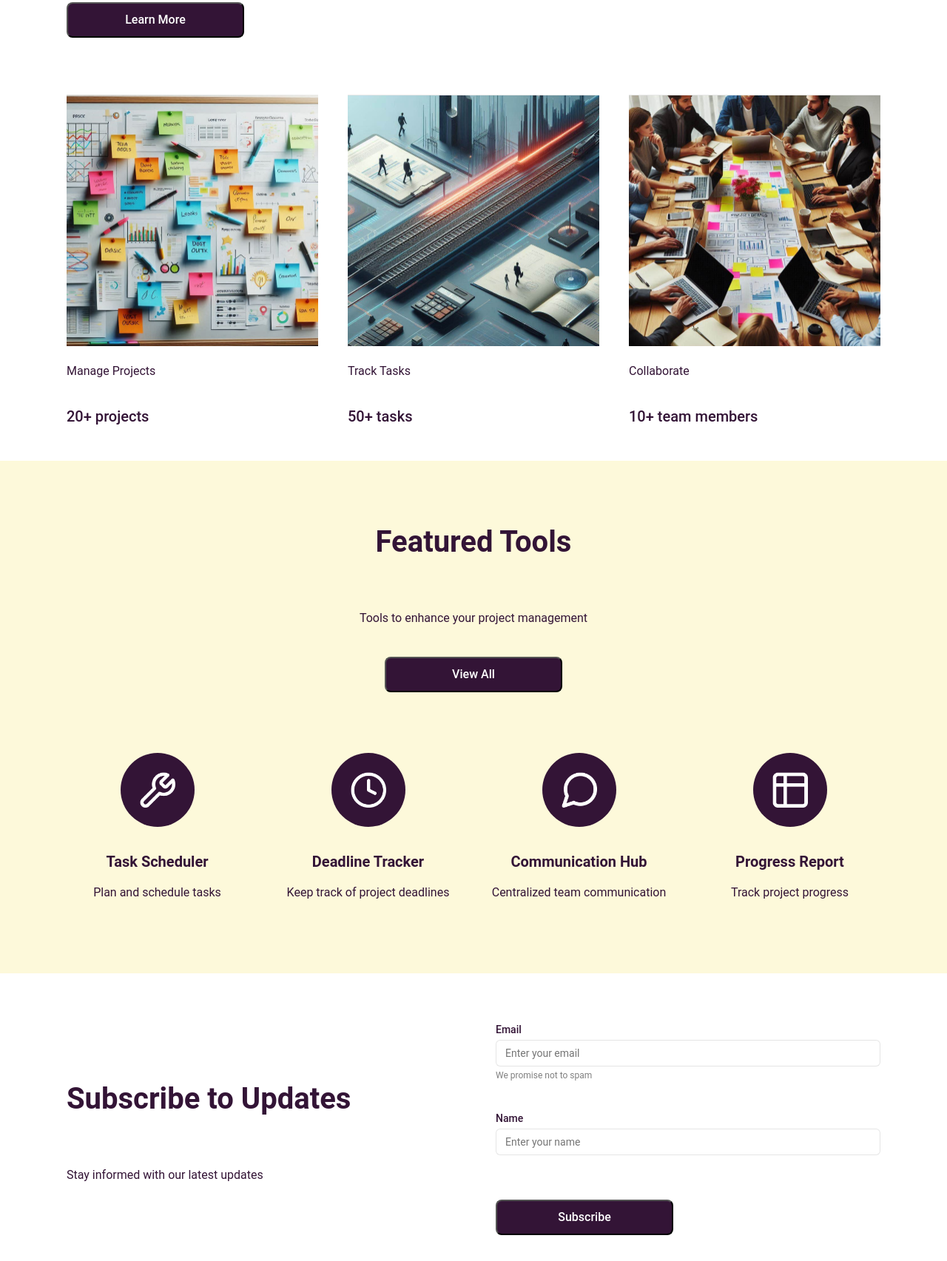
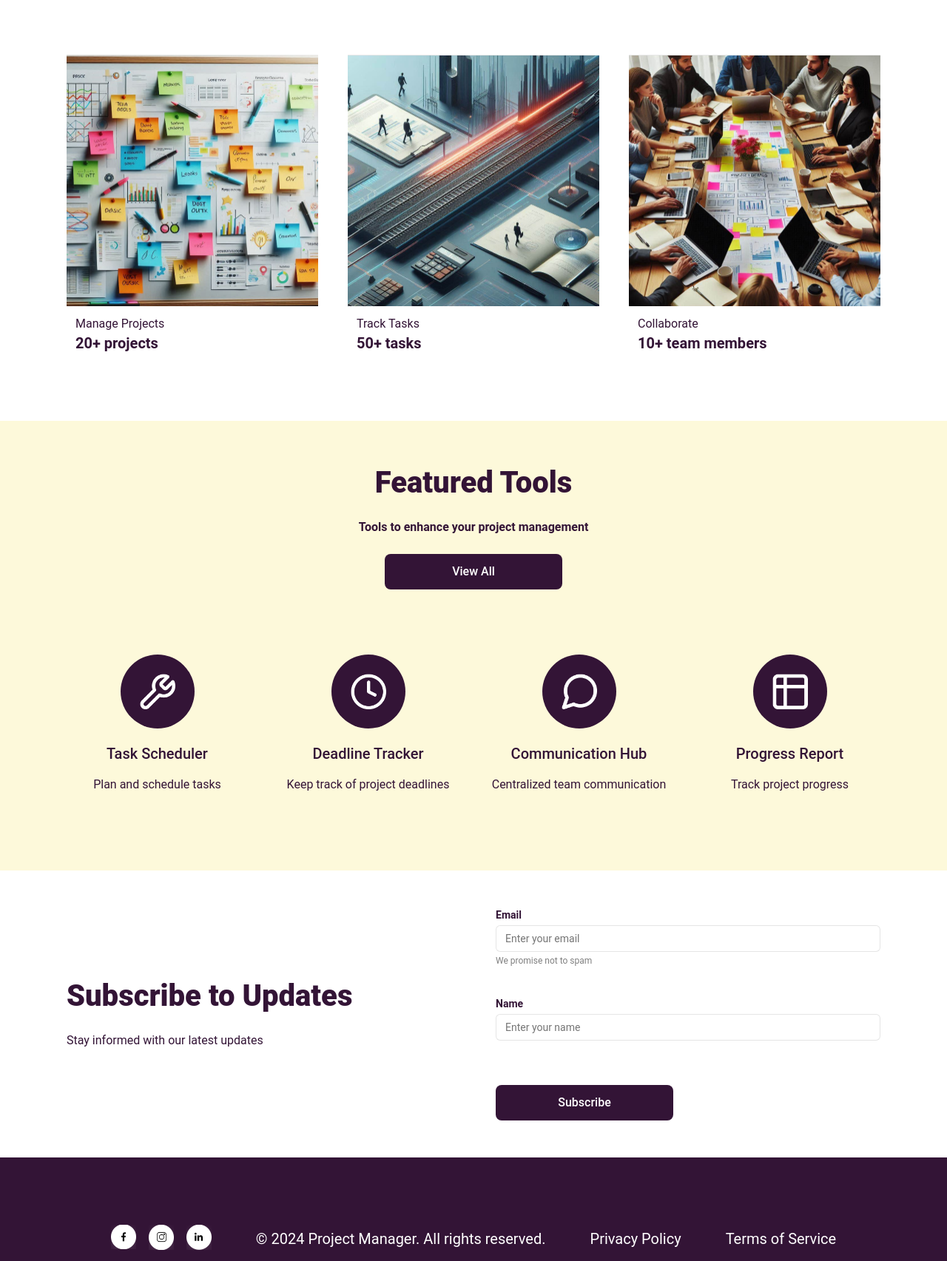
Before and after one commit to tretake/Compass-UOL-Desafio-1---Semana-04, a plain HTML site: page index.html in a window 1280 px wide. Shown: the part 865-2570 px from the top of the page at 74% size. Drawn offline with Linux system fonts and the light colour scheme.

Commit message:
home code cleaning

```diff
--- a/index.html
+++ b/index.html
@@ -29,7 +29,10 @@
         </div>
 
         <div class="container">
-          <img src="assets/images/image.png" alt="" />
+          <img
+            src="assets/images/image.png"
+            alt="woman looking at a screen with blocks connected by lines"
+          />
         </div>
       </div>
       <div class="section-2">
@@ -122,7 +125,6 @@
           <p>Stay informed with our latest updates</p>
         </div>
         <form id="login">
-          <ul>
           <li>
             <label>Email</label>
             <input type="text" id="mail" placeholder="Enter your email" />
@@ -136,7 +138,6 @@
           </li>
 
           <li><button id="submit">Subscribe</button></li>
-          </ul>
         </form>
       </div>
     </main>
--- a/src/css/home.css
+++ b/src/css/home.css
@@ -1,7 +1,6 @@
 body {
 margin: 0;
 }
-
 
 header {
     background: #331436;
@@ -14,16 +13,11 @@ header {
     height: 80px;
     gap: 20px;
 }
-
-
 header .logo-1 {
 
     width: 50px;
     height: 50px;
 }
-
-
-
 header .titulo {
     font: 400 28px/36px 'Roboto',sans-serif;
     color: #FFFFFF;
@@ -43,11 +37,7 @@ a {
 }
 .header-nav button {
     font: 500 16px/24px 'Roboto', sans-serif;
-
-    display: flex;
-    flex-direction: column;
-    justify-content: center;
-    align-items: center;
+    text-align: center;
     padding: 12px;
 
     width: 240px;
@@ -59,8 +49,9 @@ a {
 
     color: #FCF4B6;
 }
-
 footer {
+    box-sizing: border-box;
+    height: 220px;
     display: flex;
     justify-content: center;
     align-items: center;
@@ -68,7 +59,6 @@ footer {
     gap: 60px;
     background: #331436;
 }
-
 footer .socials {
     display: flex;
     justify-content: space-between;
@@ -99,192 +89,113 @@ footer .container h1 {
 
 
 .main-section {
-
     display: flex;
-    flex-direction: row;
     justify-content: center;
     align-items: center;
     padding: 30px 170px;
     gap: 60px;
-
-
     background: #7A1745;
-
-
-
 }
 .main-section .container {
-
 display: flex;
 flex-direction: column;
 align-items: center;
 padding: 0px;
 gap: 24px;
-
-
 }
-
 .main-section .container h1 {
     width: 520px;
     height: 48px;
-
-font-family: 'Roboto';
-font-style: normal;
-font-weight: 700;
-font-size: 40px;
-line-height: 48px;
-/* identical to box height, or 120% */
-text-align: center;
-
+    font: 700 40px/48px 'Roboto', sans-serif;
     color: #FFFFFF;
 }
-
 .main-section .container h1 strong {
-
     color: #FCF4B6;
 }
 .main-section .container p {
-    font-family: 'Roboto';
-    font-style: normal;
-    font-weight: 400;
-    font-size: 16px;
-    line-height: 24px;
-    /* or 150% */
-
+    font: 400 16px/24px 'Roboto',sans-serif;
     width: 520px;
     height: 72px;
-
     text-align: center;
-
     color: #FFFFFF;
-
 }
-
 .main-section img {
 display: flex;
 flex-direction: column;
 align-items: center;
 padding: 0px;
 gap: 24px;
-
 }
-
-
-
 .main-section button {
-
-    display: flex;
-    flex-direction: column;
-    justify-content: center;
-    align-items: center;
+    font: 500 16px/24px 'Roboto',sans-serif;
+    text-align: center;
     padding: 12px;
-
     width: 240px;
     height: 48px;
 
     background: #CB4F57;
     border-radius: 8px;
-
-    font-family: 'Roboto';
-    font-style: normal;
-    font-weight: 500;
-    font-size: 16px;
-    line-height: 24px;
+    border: none;
     color: #FCF4B6;
 }
 
+
 .section-2 {
-
     display: flex;
     flex-direction: column;
     justify-content: center;
     align-items: center;
     padding: 60px 170px;
     gap: 60px;
-    isolation: isolate;
 }
 
 .section-2 .container {
-
     display: flex;
     flex-direction: column;
     align-items: flex-start;
     padding: 0px;
     gap: 24px;
-
 }
 .section-2 .container h1 {
-
-font-family: 'Roboto';
-font-style: normal;
-font-weight: 700;
-font-size: 40px;
-line-height: 48px;
+    font: 900 40px/48px 'Roboto',sans-serif;
     color: #000000;
+    margin: 0;
 }
 .section-2 .container p {
-
+    font: 500 16px/24px 'Roboto',sans-serif;
     width: 1100px;
     height: 48px;
-
-    font-family: 'Roboto';
-    font-style: normal;
-    font-weight: 400;
-    font-size: 16px;
-    line-height: 24px;
-    /* or 150% */
-
     color: #020000;
 }
-
 .section-2 .container button {
-    display: flex;
-flex-direction: column;
-justify-content: center;
-align-items: center;
+    font: 500 16px/24px 'Roboto',sans-serif;
+    text-align: center;
     padding: 12px;
     gap: 12px;
-
     width: 240px;
     height: 48px;
 
-    font-family: 'Roboto';
-font-style: normal;
-font-weight: 500;
-font-size: 16px;
-line-height: 24px;
-/* identical to box height, or 150% */
-
     color: #FFFFFF;
-
     background: #331436;
     border-radius: 8px;
+    border:none
 
 }
-
-
 .section-2 ul {
     display: flex;
-    flex-direction: column;
     justify-content: center;
     align-items: center;
     padding: 0px;
     gap: 40px;
 }
 .section-2 .row {
-
-
     display: flex;
-    flex-direction: row;
     align-items: flex-start;
     padding: 0px;
     gap: 40px;
 }
-
 .section-2 .card {
-
     box-sizing: border-box;
-
     display: flex;
     flex-direction: column;
     align-items: center;
@@ -296,49 +207,31 @@ height: 420px;
     border: 1px solid #FFFFFF;
     border-radius: 6px;
 }
-
 .section-2 .card img {
-
     width: 340px;
     height: 340px;
-
     background: rgba(217, 217, 217, 0.5);
 
 }
 .section-2 .card .text-content {
+
+    box-sizing: border-box;
     display: flex;
     flex-direction: column;
     align-items: flex-start;
     padding: 12px;
-    gap: 4px;
-
     width: 340px;
     height: 80px;
-
 }
 .section-2 .card .text-content h1{
-
-    font-family: 'Roboto';
-    font-style: normal;
-    font-weight: 400;
-    font-size: 16px;
-    line-height: 24px;
-
-
+   font: 400 16px/24px 'Roboto',sans-serif;
+   margin: 0;
     color: #331436;
 }
-
 .section-2 .card .text-content p {
-
-
-    font-family: 'Roboto';
-    font-style: normal;
-    font-weight: 500;
-    font-size: 20px;
-    line-height: 28px;
-    /* identical to box height, or 140% */
-
+    font: 600 20px/28px 'Roboto',sans-serif;
     color: #331436;
+    margin: 0;
 
 }
 
@@ -350,11 +243,8 @@ justify-content: center;
     align-items: center;
     padding: 60px 170px;
     gap: 60px;
-
-
     background: rgba(252, 244, 182, 0.5);
 }
-
 .section-3 .container {
     display: flex;
     flex-direction: column;
@@ -362,150 +252,94 @@ background: rgba(252, 244, 182, 0.5);
     padding: 0px;
     gap: 24px;
 }
-
 .section-3 .container h1 {
-    font-family: 'Roboto';
-font-style: normal;
-font-weight: 700;
-font-size: 40px;
-line-height: 48px;
-/* identical to box height, or 120% */
+    font: 900 40px/48px 'Roboto',sans-serif;
     text-align: center;
-
     color: #331436;
+    margin: 0;
 }
-
 .section-3 .container p {
-    font-family: 'Roboto';
-    font-style: normal;
-    font-weight: 400;
-    font-size: 16px;
-    line-height: 24px;
-    /* identical to box height, or 150% */
+    font: 570 16px/24px 'Roboto',sans-serif;
     text-align: center;
-
+    margin: 0;
     color: #331436;
 }
 
 .section-3 .container button {
-
-display: flex;
-flex-direction: column;
-justify-content: center;
-align-items: center;
+font: 500 16px/24px 'Roboto',sans-serif;
+text-align: center;
 padding: 12px;
-
 width: 240px;
 height: 48px;
-
 background: #331436;
 border-radius: 8px;
+border:none;
 
-font-family: 'Roboto';
-font-style: normal;
-font-weight: 500;
-font-size: 16px;
-line-height: 24px;
 color: #FFFFFF;
 }
-
 .section-3 ul {
-
     display: flex;
     flex-direction: column;
     justify-content: center;
     align-items: center;
     padding: 0px;
     gap: 40px;
-
-
 }
-
 .section-3 ul .row {
-
 display: flex;
-flex-direction: row;
 align-items: flex-start;
 padding: 0px;
 gap: 40px;
 }
-
-
 .section-3 ul li {
-
     display: flex;
     flex-direction: column;
     justify-content: center;
     align-items: center;
     padding: 12px 0px;
     gap: 20px;
-
     width: 245px;
     height: 204px;
-
 }
 .section-3 ul li .frame {
     display: flex;
-    flex-direction: row;
     justify-content: space-between;
     align-items: center;
-
-
-
     width: 100px;
     min-width: 100px;
     height: 100px;
     min-height: 100px;
-
     background: #331436;
     border-radius: 50px;
 }
-
 .section-3 ul li .frame img {
     margin: 0 auto;
     width: 48px;
     height: 48px;
 }
-
 .section-3 ul li .text-content h1 {
-
+    font: 500 20px/28px 'Roboto',sans-serif;
     width: 245px;
     height: 28px;
-
-    font-family: 'Roboto';
-    font-style: normal;
-    font-weight: 700;
-    font-size: 20px;
-    line-height: 28px;
-    /* identical to box height, or 140% */
     text-align: center;
     color: #331436;
+    margin: 0;
 }
-
 .section-3 ul li .text-content p {
+    font: 400 16px/24px 'Roboto',sans-serif;
+    text-align: center;
     width: 245px;
     height: 24px;
-
-    font-family: 'Roboto';
-    font-style: normal;
-    font-weight: 400;
-    font-size: 16px;
-    line-height: 24px;
-    /* identical to box height, or 150% */
-    text-align: center;
-
     color: #331436;
 }
 
 
 .section-4 {
     display: flex;
-    flex-direction: row;
     justify-content: center;
     align-items: center;
     padding: 60px 170px;
     gap: 60px;
-    isolation: isolate;
 }
 
 .section-4 .container{
@@ -514,52 +348,35 @@ height: 204px;
     align-items: flex-start;
     padding: 0px;
     gap: 24px;
-
 }
-
 .section-4 .container h1 {
-
+    font: 900 40px/48px 'Roboto',sans-serif;
     width: 520px;
     height: 48px;
-
-    font-family: 'Roboto';
-    font-style: normal;
-    font-weight: 700;
-    font-size: 40px;
-    line-height: 48px;
-    /* identical to box height, or 120% */
-
+    margin: 0;
+    color: #331436;
+}
+.section-4 .container p {
+    font: 400 16px/24px 'Roboto',sans-serif;
+    width: 520px;
+    height: 24px;
+    margin: 0;
     color: #331436;
 }
 
-.section-4 .container p {
-    width: 520px;
-    height: 24px;
-
-    font-family: 'Roboto';
-    font-style: normal;
-    font-weight: 400;
-    font-size: 16px;
-    line-height: 24px;
-    /* identical to box height, or 150% */
-
-    color: #331436;
-}
-
-.section-4 ul {
-
+.section-4 form{
     display: flex;
     flex-direction: column;
     justify-content: center;
     align-items: flex-start;
     padding: 0px;
+    margin: 0;
     gap: 40px;
 
     width: 520px;
     height: 268px;
 }
-
-.section-4 ul li {
+.section-4 form li {
     display: flex;
     flex-direction: column;
     justify-content: center;
@@ -567,89 +384,42 @@ align-items: flex-start;
     padding: 0px;
     gap: 4px;
 }
-
-.section-4 ul li label {
-
-width: 520px;
-height: 20px;
-
-font-family: 'Roboto';
-font-style: normal;
-font-weight: 500;
-font-size: 14px;
-line-height: 20px;
-
+.section-4 form li label {
+font: 700 14px/20px 'Roboto',sans-serif;
 color: #331436;
 }
 
-.section-4 ul li input {
+.section-4 form li input {
+
+    font: 400 14px/20px 'Roboto',sans-serif;
     box-sizing: border-box;
-
-    /* Auto layout */
-    display: flex;
-    flex-direction: row;
-    align-items: center;
+    width: 520px;
+    height: 36px;
     padding: 8px 12px;
     gap: 4px;
 
-    width: 520px;
-    height: 36px;
-
-    background: #FFFFFF;
     border: 1px solid rgba(0, 0, 0, 0.1);
     border-radius: 6px;
-
-    font-family: 'Roboto';
-font-style: normal;
-font-weight: 400;
-font-size: 14px;
-line-height: 20px;
-/* identical to box height, or 143% */
+    color: rgba(0, 0, 0, 0.5);
+}
+.section-4 form li span {
+    font: 400 12px/16px 'Roboto',sans-serif;
+    width: 520px;
+    height: 16px;
     color: rgba(0, 0, 0, 0.5);
 }
 
-
-.section-4 ul li span {
-
-    width: 520px;
-    height: 16px;
-
-    font-family: 'Roboto';
-    font-style: normal;
-    font-weight: 400;
-    font-size: 12px;
-    line-height: 16px;
-    /* identical to box height, or 133% */
-
-    color: rgba(0, 0, 0, 0.5);
-}
-
-.section-4 ul li button {
-
-    gap: 12px;
-
+.section-4 form li button {
+    font: 500 16px/24px 'Roboto',sans-serif;
+    text-align: center;
     width: 240px;
     height: 48px;
-
-    display: flex;
-    flex-direction: column;
-    justify-content: center;
-    align-items: center;
+    gap: 12px;
     padding: 12px;
 
-    width: 240px;
-    height: 48px;
-
+    color: #FFFFFF;
     background: #331436;
     border-radius: 8px;
+    border: none;
 
-
-    font-family: 'Roboto';
-font-style: normal;
-font-weight: 500;
-font-size: 16px;
-line-height: 24px;
-/* identical to box height, or 150% */
-
-color: #FFFFFF;
 }
--- a/src/css/kanban.css
+++ b/src/css/kanban.css
@@ -77,6 +77,8 @@ header .header-nav img{
 }
 
 footer {
+    box-sizing: border-box;
+    height: 220px;
     display: flex;
     justify-content: center;
     align-items: center;
--- a/src/css/login.css
+++ b/src/css/login.css
@@ -61,6 +61,8 @@ body {
     }
 
     footer {
+        box-sizing: border-box;
+        height: 220px;
         display: flex;
         justify-content: center;
         align-items: center;
```
Lines whose indentation alone changed are shown as unchanged.
